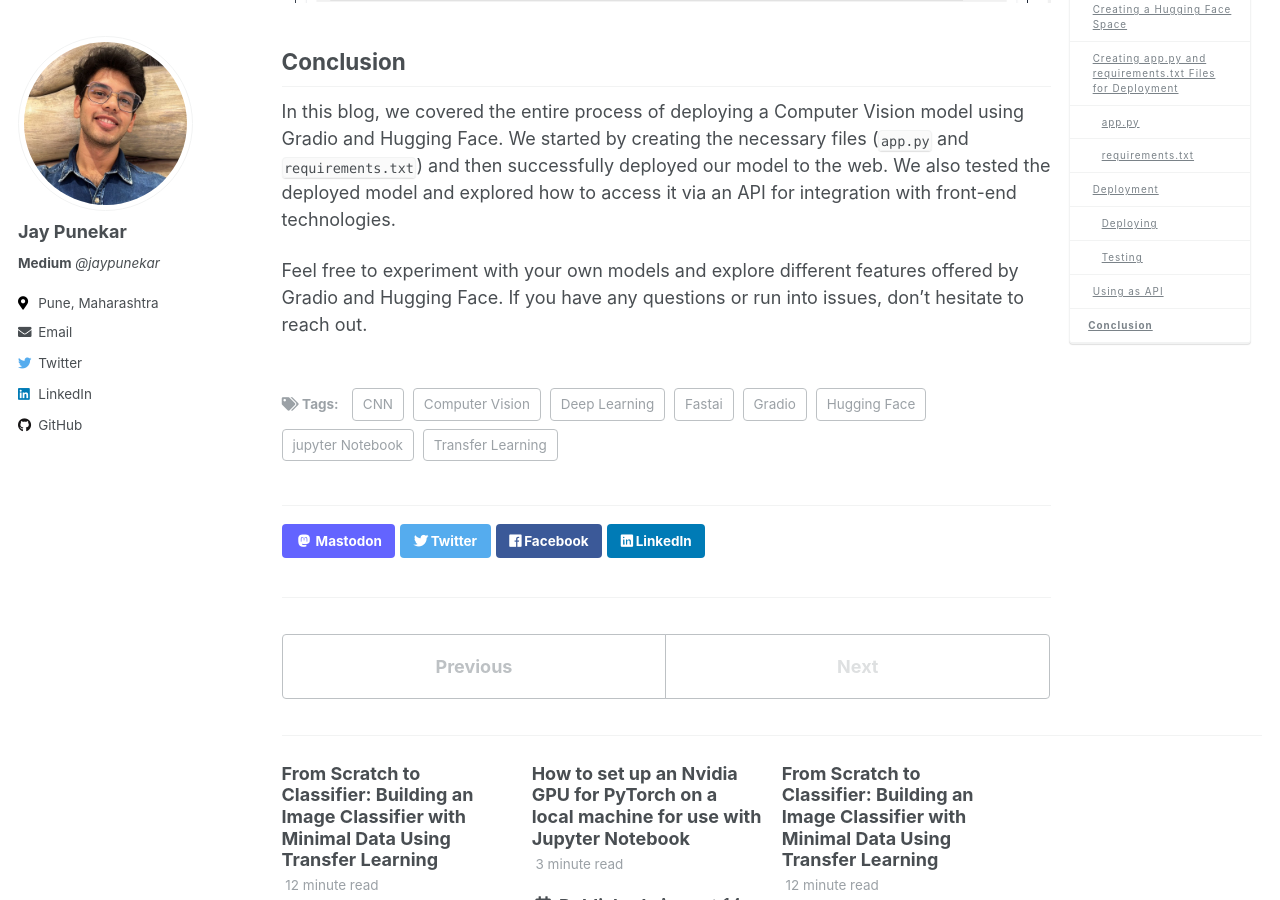
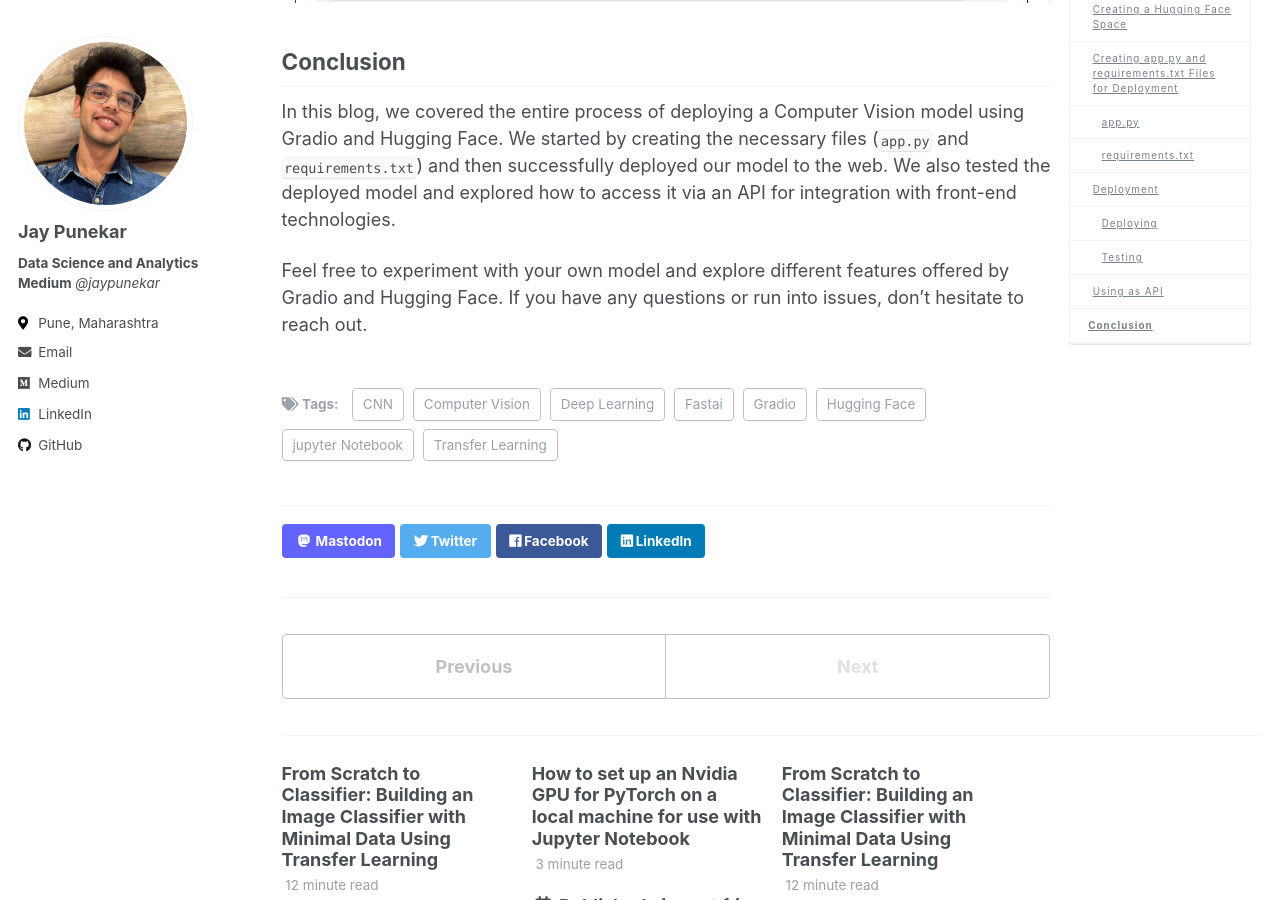
Before and after one commit to jaypunekar/jaypunekar.github.io, a Jekyll site: the page built from _posts/2024-09-10-deploying-ml-model-gradio.md, in a window 1280 px wide and 900 px high, scrolled down 7549 px. Built offline with Jekyll 4.4.1, drawn with Linux system fonts in a browser that asks for light colours; some of the changed text lies outside the part shown.

Commit message:
refined website

```diff
--- a/_config.yml
+++ b/_config.yml
@@ -86,8 +86,9 @@ analytics:
 author:
   name             : "Jay Punekar"
   avatar           : "profile.jpg"
-  bio              : "<b>Medium</b><i> @jaypunekar</i>"
+  bio              : "<b>Data Science and Analytics</b><br><b>Medium</b><i> @jaypunekar</i>"
   location         : "Pune, Maharashtra"
+  medium           : "jaypunekar"
   employer         :
   pubmed           :
   orcid            :
@@ -115,7 +116,7 @@ author:
   stackoverflow    :
   steam            :
   tumblr           :
-  twitter          : "jaypun3kar"
+  twitter          :
   vine             :
   weibo            :
   xing             :
--- a/_includes/author-profile.html
+++ b/_includes/author-profile.html
@@ -42,6 +42,9 @@
       {% endif %}
       {% if author.twitter %}
         <li><a href="https://twitter.com/{{ author.twitter }}"><i class="fab fa-fw fa-twitter" aria-hidden="true" style="padding-right: 1.5em;"></i>Twitter</a></li>
+      {% endif %}
+      {% if author.medium %}
+        <li><a href="https://medium.com/@{{ author.medium }}"><i class="fab fa-fw fa-medium" aria-hidden="true" style="padding-right: 1.5em;"></i>Medium</a></li>
       {% endif %}
       {% if author.mastodon %}
         <li><a rel="me" href="https://{{ author.mastodon }}"><i class="fab fa-fw fa-mastodon" aria-hidden="true" style="padding-right: 1.5em;"></i>Mastodon</a></li>
--- a/_posts/2024-09-10-deploying-ml-model-gradio.md
+++ b/_posts/2024-09-10-deploying-ml-model-gradio.md
@@ -30,7 +30,7 @@ tags:
 
 ## Introduction
 
-In the last blog, we built a Computer Vision model using fastai and saved it as a `.pkl` file. In this blog, we’ll learn how to deploy that model on the web or use it directly through an API.
+In the last blog, we built a Computer Vision model using Fastai and saved it as a `.pkl` file. In this blog, we’ll learn how to deploy that model on the web or use it directly through an API.
 
 **Hugging Face** is a popular platform that provides tools and services for hosting and sharing machine learning models. **Gradio** is an easy-to-use library that helps you create user interfaces for your models, making them accessible and interactive.
 
@@ -153,4 +153,4 @@ You can find the instructions for using the API on the API page.
 
 In this blog, we covered the entire process of deploying a Computer Vision model using Gradio and Hugging Face. We started by creating the necessary files (`app.py` and `requirements.txt`) and then successfully deployed our model to the web. We also tested the deployed model and explored how to access it via an API for integration with front-end technologies.
 
-Feel free to experiment with your own models and explore different features offered by Gradio and Hugging Face. If you have any questions or run into issues, don’t hesitate to reach out.
+Feel free to experiment with your own model and explore different features offered by Gradio and Hugging Face. If you have any questions or run into issues, don’t hesitate to reach out.
```
